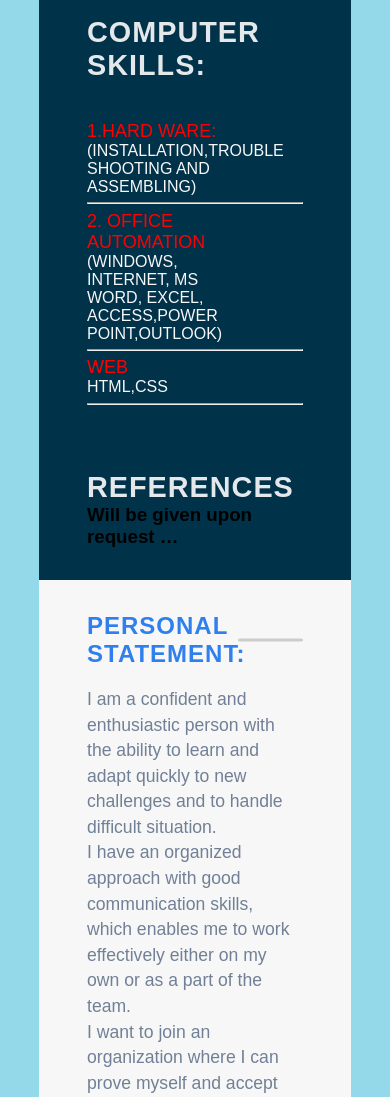
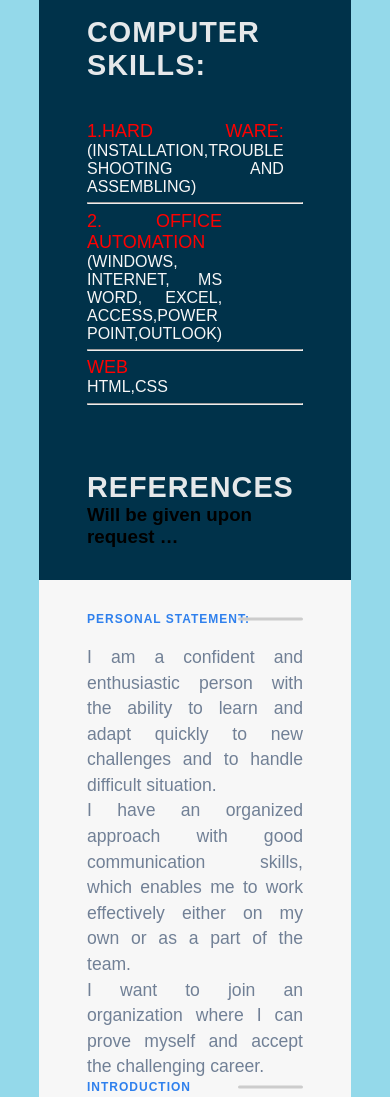
Before and after one commit to HikmatullahSiraj/niamatullajCV, a plain HTML site: page index.html in a window 390 px wide. Shown: the part 700-1797 px from the top of the page. Drawn offline with Linux system fonts and the light colour scheme.

Commit message:
Add files via upload

```diff
--- a/CSS/styles.css
+++ b/CSS/styles.css
@@ -238,6 +238,21 @@ body{
     .right-title::after{
         width: 40%;
     }
+    .right-title, pre{
+
+   font-size: 12px;
+    }
+
+    .right-title, .tl-content h5,p{
+
+        font-size: 12px;
+         }
+
+
+     .right-title, p{
+        text-align: justify;
+
+     }
 }
 @media screen and (max-width:681px){
     .right-title::after{
```
